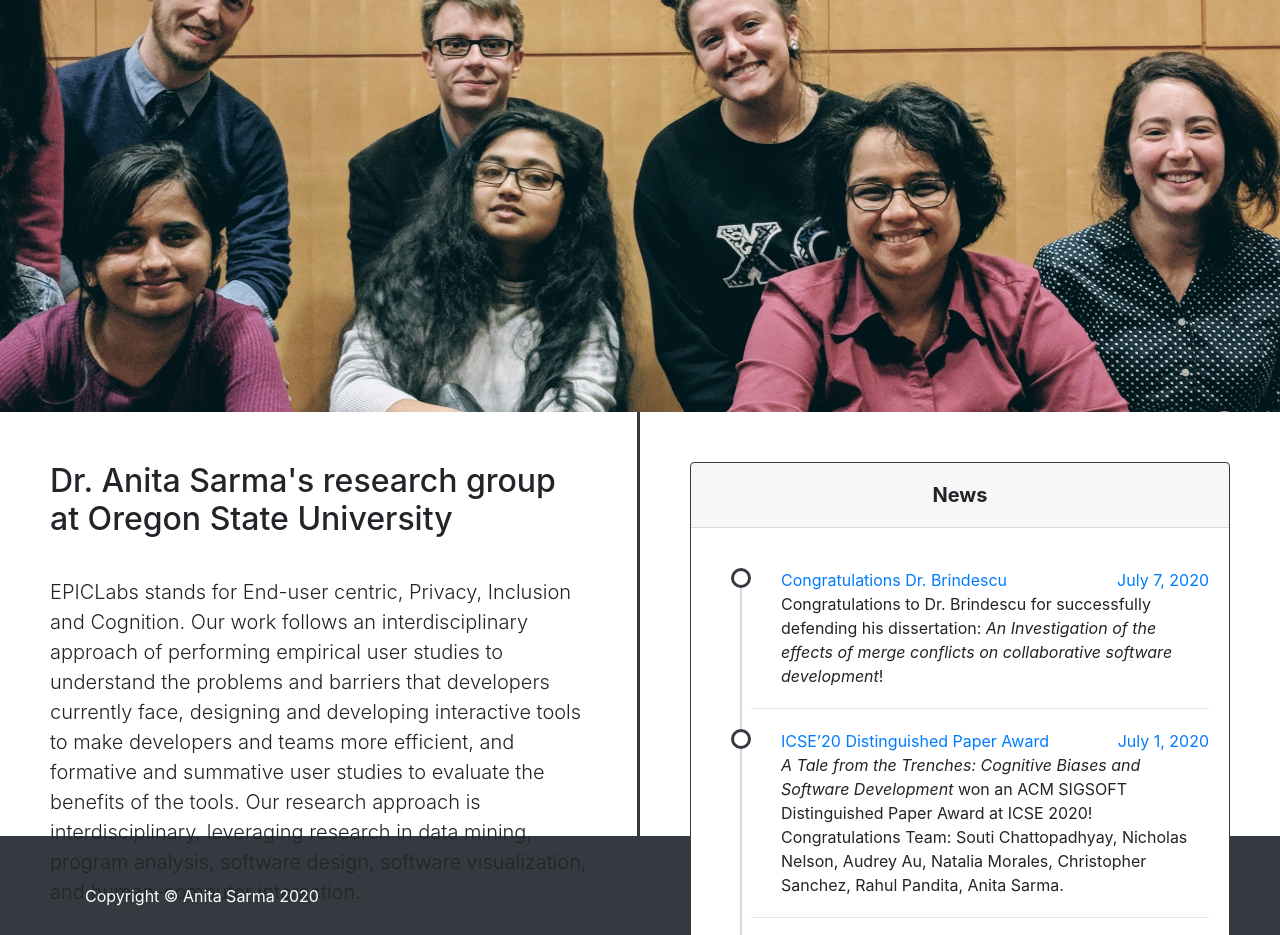
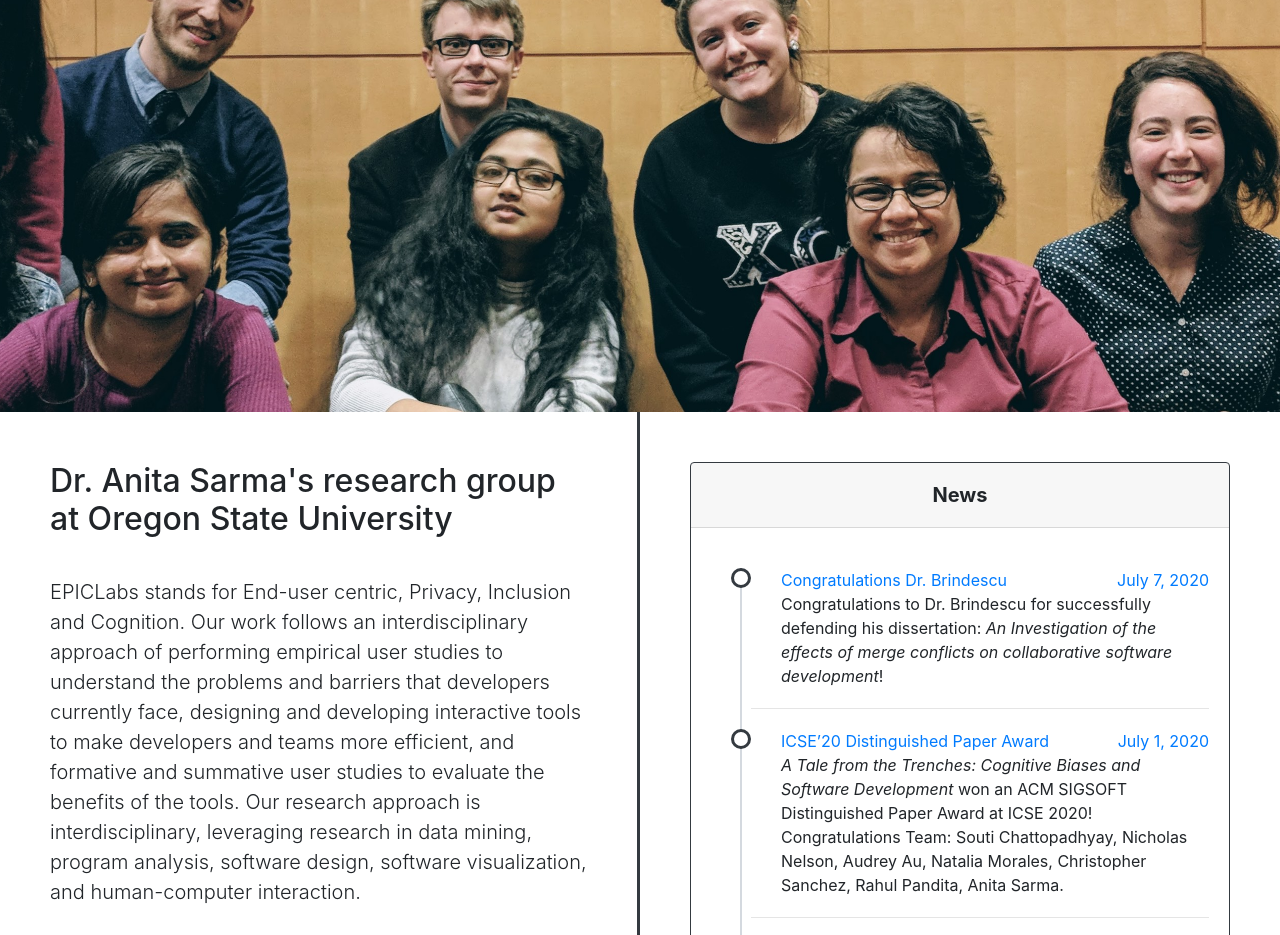
Before and after one commit to EPICLab/EPICLab.github.io, a website: page index.html in a window 1280 px wide. Shown: the part 294-1229 px from the top of the page. Drawn offline with nearby package versions, Linux system fonts and the light colour scheme.

Commit message:
Fix Display Issues
fixed display issues due to different sized monitors

```diff
--- a/css/full-width-pics.css
+++ b/css/full-width-pics.css
@@ -145,7 +145,7 @@
 
 .split{
   display: flex;
-  height: 53vh;
+  height: 650px;
 }
 
 .split-left{
```
